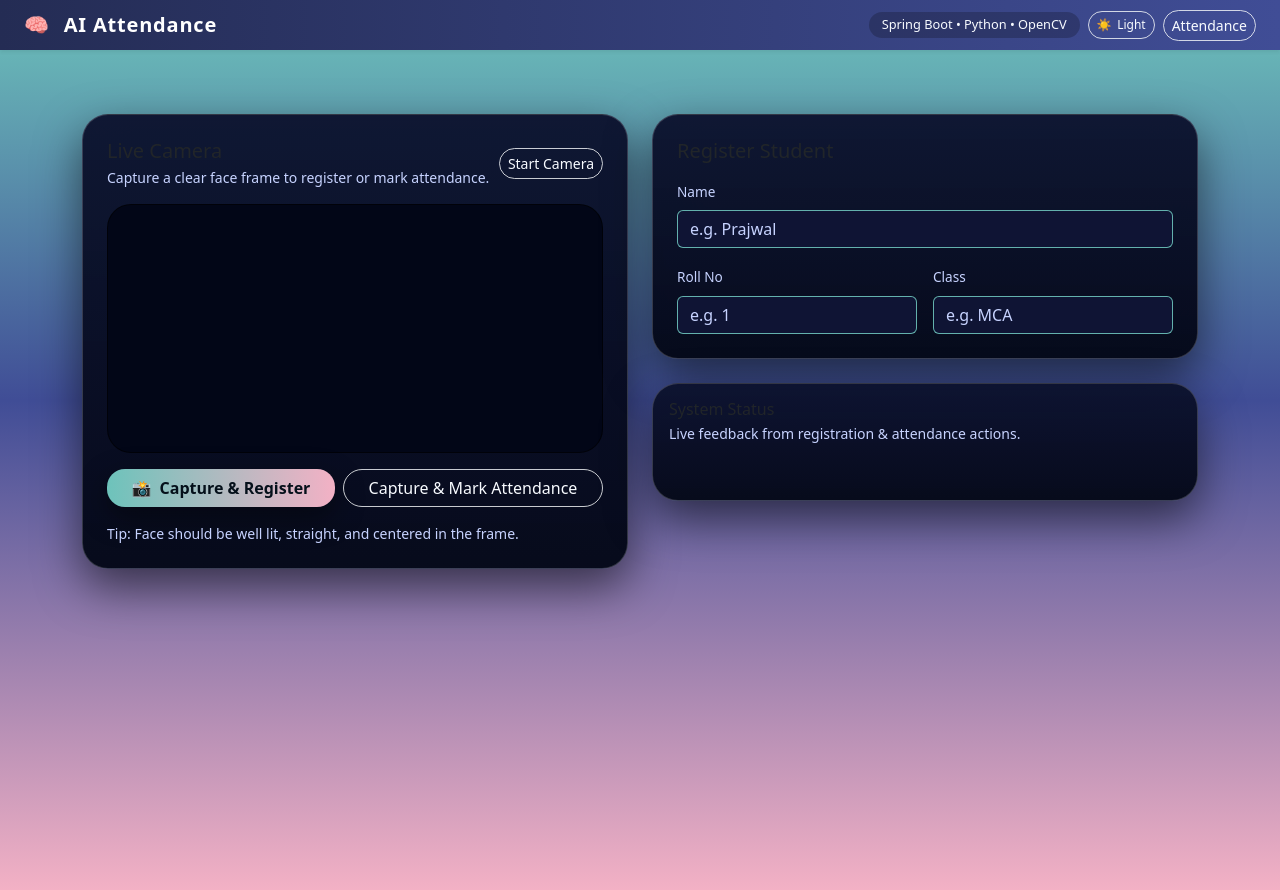
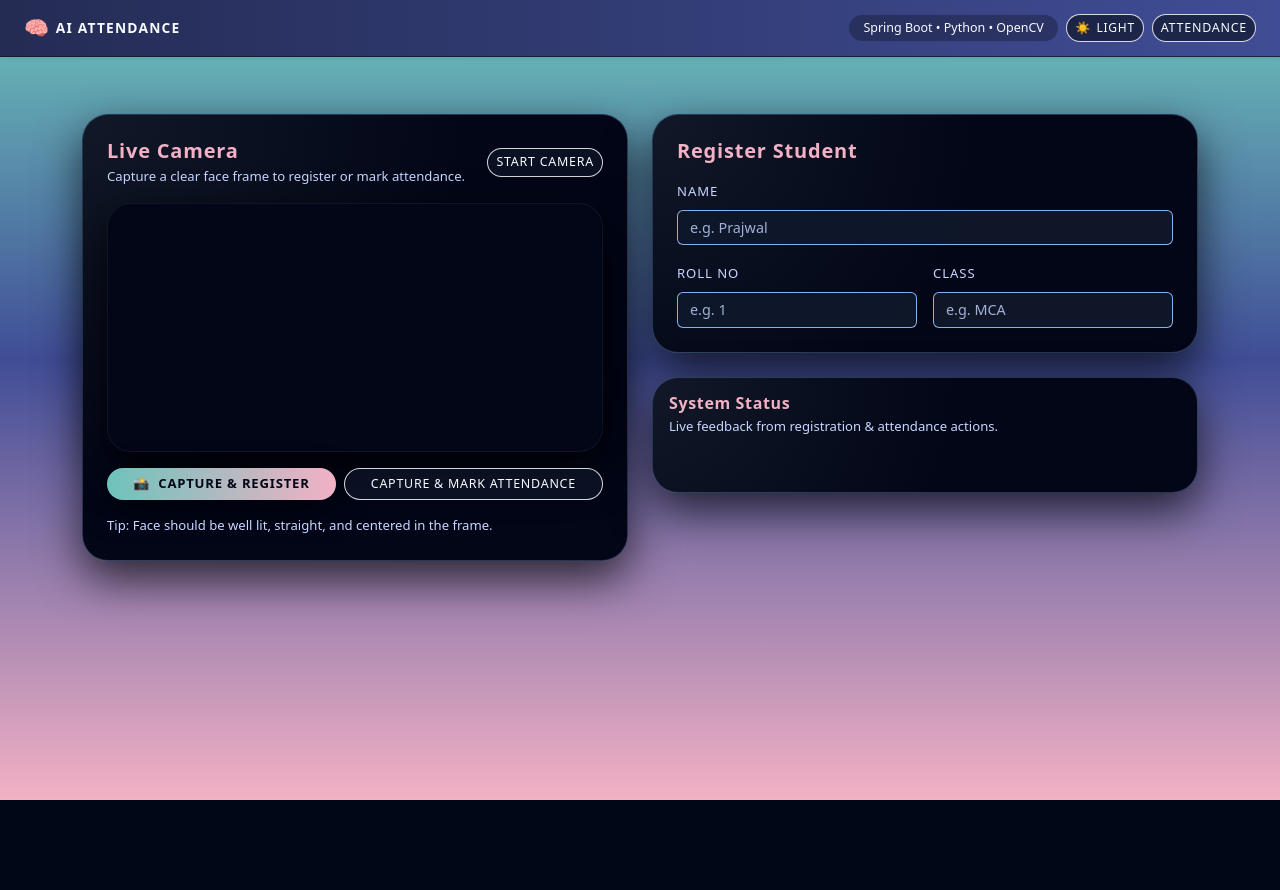
Before and after one commit to prajwal-m-2002/Ai-Attendance, a Python web app: template spring-backend/demo/src/main/resources/templates/dashboard.html in a window 1280 px wide. After the commit the page ends 800 px from the top, so only its background shows below. Run offline with Jinja, Linux system fonts and the light colour scheme; the template is opened without the code that fills it, so the values that code supplies are empty.

Commit message:
Update UI theme for dashboard and attendance pages

```diff
--- a/spring-backend/demo/src/main/resources/templates/dashboard.html
+++ b/spring-backend/demo/src/main/resources/templates/dashboard.html
@@ -18,60 +18,57 @@
         --blue-mid: #404d96;
         --pink-soft: #f3b1c5;
 
-        --shadow-strong: 0 18px 45px rgba(0, 0, 0, 0.55);
-        --shadow-soft: 0 10px 30px rgba(0, 0, 0, 0.45);
+        --shadow-strong: 0 18px 45px rgba(0, 0, 0, 0.7);
+        --shadow-soft: 0 10px 30px rgba(0, 0, 0, 0.55);
         --radius-card: 26px;
         --radius-lg: 999px;
       }
 
-      /* Light-ish theme (no white, colourful gradient) */
+      html,
+      body {
+        height: 100%;
+      }
+
+      /* Light theme (no pure white anywhere) */
       body[data-theme="light"] {
         --bg: linear-gradient(180deg, #6dc3bb 0%, #404d96 45%, #f3b1c5 100%);
-        --fg: #f7fbff;
-        --muted: #c7d3ff;
+        --fg: #f8fbff;
+        --muted: #c8d6ff;
 
-        --card-bg: linear-gradient(
-          180deg,
-          rgba(12, 18, 46, 0.96),
-          rgba(5, 9, 25, 0.98)
-        );
+        --card-bg: radial-gradient(circle at top left, #111827 0, #020617 55%);
 
-        --input-bg: rgba(16, 22, 54, 0.95);
-        --input-border: rgba(109, 195, 187, 0.9);
+        --input-bg: rgba(15, 23, 42, 0.96);
+        --input-border: rgba(148, 196, 255, 0.9);
 
         --status-ok-bg: rgba(45, 212, 191, 0.16);
-        --status-ok-border: rgba(45, 212, 191, 0.7);
+        --status-ok-border: rgba(45, 212, 191, 0.8);
         --status-ok-text: #bbf7f0;
 
         --status-err-bg: rgba(248, 113, 113, 0.18);
-        --status-err-border: rgba(248, 113, 113, 0.75);
+        --status-err-border: rgba(248, 113, 113, 0.85);
         --status-err-text: #fee2e2;
 
-        --nav-text: #f8fbff;
-        --nav-chip-bg: rgba(0, 0, 0, 0.22);
+        --nav-text: #f9fbff;
+        --nav-chip-bg: rgba(0, 0, 0, 0.28);
       }
 
-      /* Darker theme, still same palette */
+      /* Dark theme */
       body[data-theme="dark"] {
-        --bg: radial-gradient(circle at top, #1e273f 0, #050814 55%);
-        --fg: #e7efff;
+        --bg: radial-gradient(circle at top, #111827 0, #020617 55%);
+        --fg: #e5eeff;
         --muted: #9fb2ff;
 
-        --card-bg: linear-gradient(
-          180deg,
-          rgba(9, 15, 40, 0.96),
-          rgba(3, 7, 20, 0.98)
-        );
+        --card-bg: radial-gradient(circle at top left, #020617 0, #050816 55%);
 
-        --input-bg: rgba(6, 10, 28, 0.95);
-        --input-border: rgba(109, 195, 187, 0.85);
+        --input-bg: rgba(15, 23, 42, 0.98);
+        --input-border: rgba(109, 195, 187, 0.9);
 
-        --status-ok-bg: rgba(45, 212, 191, 0.2);
-        --status-ok-border: rgba(45, 212, 191, 0.85);
-        --status-ok-text: #d1fae5;
+        --status-ok-bg: rgba(34, 197, 94, 0.18);
+        --status-ok-border: rgba(34, 197, 94, 0.85);
+        --status-ok-text: #bbf7d0;
 
-        --status-err-bg: rgba(248, 113, 113, 0.25);
-        --status-err-border: rgba(248, 113, 113, 0.85);
+        --status-err-bg: rgba(248, 113, 113, 0.24);
+        --status-err-border: rgba(248, 113, 113, 0.9);
         --status-err-text: #fee2e2;
 
         --nav-text: #eaf4ff;
@@ -83,49 +80,67 @@
         color: var(--fg);
         font-family: system-ui, -apple-system, BlinkMacSystemFont, "Segoe UI",
           sans-serif;
+        font-size: 15px;
         padding-top: 90px;
+        margin: 0;
       }
 
+      /* NAVBAR */
       .navbar {
         background: linear-gradient(90deg, var(--navy-dark), var(--blue-mid));
+        border-bottom: 1px solid rgba(15, 23, 42, 0.8);
+        box-shadow: 0 14px 40px rgba(0, 0, 0, 0.7);
       }
 
       .navbar-brand {
         font-weight: 700;
-        letter-spacing: 0.04em;
+        letter-spacing: 0.06em;
+        display: flex;
+        align-items: center;
+        gap: 0.35rem;
+        color: var(--nav-text) !important;
+      }
+
+      .navbar-brand span.logo-text-main {
+        text-transform: uppercase;
+        font-size: 0.86rem;
       }
 
       .nav-chip {
         background: var(--nav-chip-bg);
         color: var(--nav-text);
         border-radius: 999px;
-        padding: 0.2rem 0.8rem;
-        font-size: 0.8rem;
+        padding: 0.25rem 0.9rem;
+        font-size: 0.78rem;
       }
 
       .page-wrapper {
-        min-height: 100vh;
+        min-height: calc(100vh - 90px);
       }
 
+      /* CARDS */
       .card-glass {
         background: var(--card-bg);
         border-radius: var(--radius-card);
-        border: 1px solid rgba(255, 255, 255, 0.18);
+        border: 1px solid rgba(148, 196, 255, 0.25);
         box-shadow: var(--shadow-strong);
-        backdrop-filter: blur(22px);
+        backdrop-filter: blur(24px);
+        -webkit-backdrop-filter: blur(24px);
         transition: transform 0.18s ease-out, box-shadow 0.18s ease-out,
           border-color 0.18s ease-out;
       }
 
       .card-glass:hover {
-        transform: translateY(-4px);
-        box-shadow: 0 26px 70px rgba(0, 0, 0, 0.8);
-        border-color: rgba(109, 195, 187, 0.7);
+        transform: translateY(-3px);
+        box-shadow: 0 26px 70px rgba(0, 0, 0, 0.9);
+        border-color: rgba(109, 195, 187, 0.75);
       }
 
       label {
-        font-size: 0.85rem;
+        font-size: 0.82rem;
         color: var(--muted);
+        text-transform: uppercase;
+        letter-spacing: 0.07em;
       }
 
       .form-control,
@@ -134,46 +149,63 @@
         border-color: var(--input-border);
         color: var(--fg);
         box-shadow: none;
+        font-size: 0.9rem;
       }
 
       .form-control::placeholder {
         color: var(--muted);
+        opacity: 0.8;
       }
 
+      /* BUTTONS – very visible, no white */
       .btn-primary {
         background: linear-gradient(90deg, var(--teal-main), var(--pink-soft));
         border: none;
         font-weight: 600;
         box-shadow: var(--shadow-soft);
-        border-radius: 18px;
-        color: #05101a;
+        border-radius: 20px;
+        color: #020617;
+        text-transform: uppercase;
+        letter-spacing: 0.06em;
+        font-size: 0.82rem;
       }
 
-      .btn-primary:hover {
-        filter: brightness(1.05);
+      .btn-primary:hover,
+      .btn-primary:focus {
+        filter: brightness(1.08);
         transform: translateY(-1px);
+        box-shadow: 0 18px 40px rgba(0, 0, 0, 0.85);
       }
 
       .btn-outline-light {
         border-radius: var(--radius-lg);
         border-width: 1.5px;
         color: var(--nav-text);
-        border-color: rgba(248, 250, 252, 0.8);
-        background: transparent;
+        border-color: rgba(248, 250, 252, 0.85);
+        background: rgba(15, 23, 42, 0.7);
+        font-weight: 500;
+        text-transform: uppercase;
+        letter-spacing: 0.06em;
+        font-size: 0.78rem;
       }
 
-      .btn-outline-light:hover {
-        background: rgba(109, 195, 187, 0.15);
+      .btn-outline-light:hover,
+      .btn-outline-light:focus {
+        background: rgba(109, 195, 187, 0.22);
         color: var(--nav-text);
+        border-color: rgba(109, 195, 187, 0.9);
+        box-shadow: 0 10px 30px rgba(0, 0, 0, 0.7);
       }
 
+      /* VIDEO + CANVAS */
       video,
       canvas {
         border-radius: 24px;
-        border: 1px solid rgba(0, 0, 0, 0.6);
+        border: 1px solid rgba(15, 23, 42, 0.9);
         width: 100%;
         max-height: 260px;
         background: #020617;
+        box-shadow: 0 18px 45px rgba(0, 0, 0, 0.8);
       }
 
       #status {
@@ -182,11 +214,12 @@
         margin-top: 4px;
       }
 
+      /* Status pills */
       .status-pill {
         display: inline-flex;
         align-items: center;
         gap: 0.4rem;
-        padding: 0.25rem 0.85rem;
+        padding: 0.25rem 0.9rem;
         border-radius: 999px;
         font-size: 0.8rem;
         animation: status-pop 0.22s ease-out forwards;
@@ -224,6 +257,22 @@
         align-items: center;
         gap: 0.35rem;
       }
+
+      h5,
+      h6 {
+        letter-spacing: 0.04em;
+      }
+
+      .section-title-accent {
+        color: var(--pink-soft);
+        font-weight: 700;
+      }
+
+      @media (max-width: 767.98px) {
+        .navbar-brand span.logo-text-main {
+          display: none;
+        }
+      }
     </style>
   </head>
 
@@ -233,8 +282,9 @@
       <div
         class="container-fluid px-4 d-flex justify-content-between align-items-center"
       >
-        <a href="/dashboard" class="navbar-brand mb-0 h1 text-decoration-none">
-          <span class="me-2">🧠</span> AI Attendance
+        <a href="/dashboard" class="navbar-brand mb-0 text-decoration-none">
+          <span>🧠</span>
+          <span class="logo-text-main">AI ATTENDANCE</span>
         </a>
 
         <div class="d-flex gap-2 align-items-center">
@@ -268,7 +318,7 @@
           <div class="card card-glass p-4">
             <div class="d-flex justify-content-between align-items-center mb-3">
               <div>
-                <h5 class="mb-1">Live Camera</h5>
+                <h5 class="mb-1 section-title-accent">Live Camera</h5>
                 <div class="text-hint small">
                   Capture a clear face frame to register or mark attendance.
                 </div>
@@ -320,7 +370,7 @@
         <!-- Right: forms + status -->
         <div class="col-lg-6">
           <div class="card card-glass p-4 mb-4">
-            <h5 class="mb-3">Register Student</h5>
+            <h5 class="mb-3 section-title-accent">Register Student</h5>
             <div class="row g-3">
               <div class="col-12">
                 <label for="name" class="form-label">Name</label>
@@ -346,7 +396,7 @@
           </div>
 
           <div class="card card-glass p-3">
-            <h6 class="mb-1">System Status</h6>
+            <h6 class="mb-1 section-title-accent">System Status</h6>
             <div class="text-hint small mb-1">
               Live feedback from registration &amp; attendance actions.
             </div>
@@ -446,13 +496,17 @@
         canvas.height = video.videoHeight || 240;
         ctx.drawImage(video, 0, 0, canvas.width, canvas.height);
 
-        canvas.toBlob((blob) => {
-          if (!blob) {
-            setStatus("Failed to capture image.", false);
-            return;
-          }
-          callback(blob);
-        }, "image/jpeg");
+        canvas.toBlob(
+          (blob) => {
+            if (!blob) {
+              setStatus("Failed to capture image.", false);
+              return;
+            }
+            callback(blob);
+          },
+          "image/jpeg",
+          0.9
+        );
       }
 
       // Capture & Register
```
Also changed, not shown: spring-backend/demo/src/main/resources/templates/attendance.html (+72 -37 lines).
